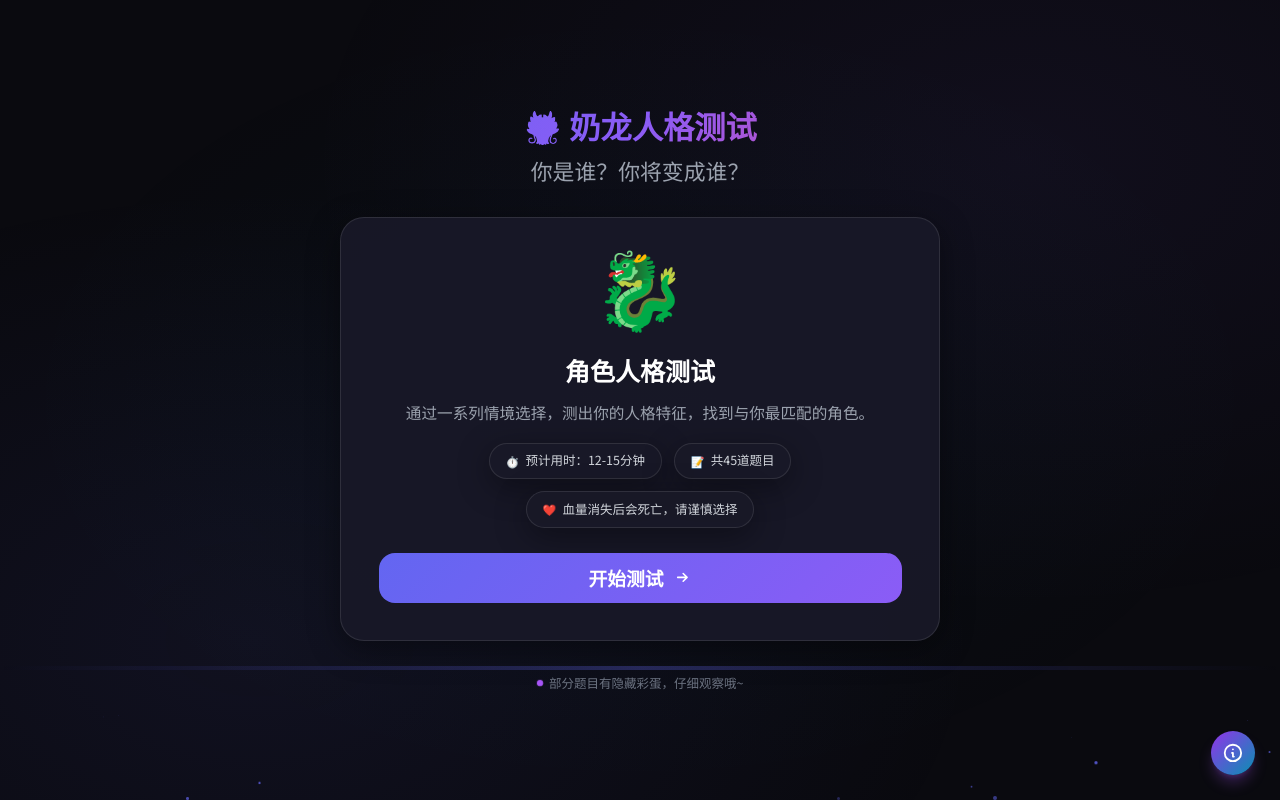
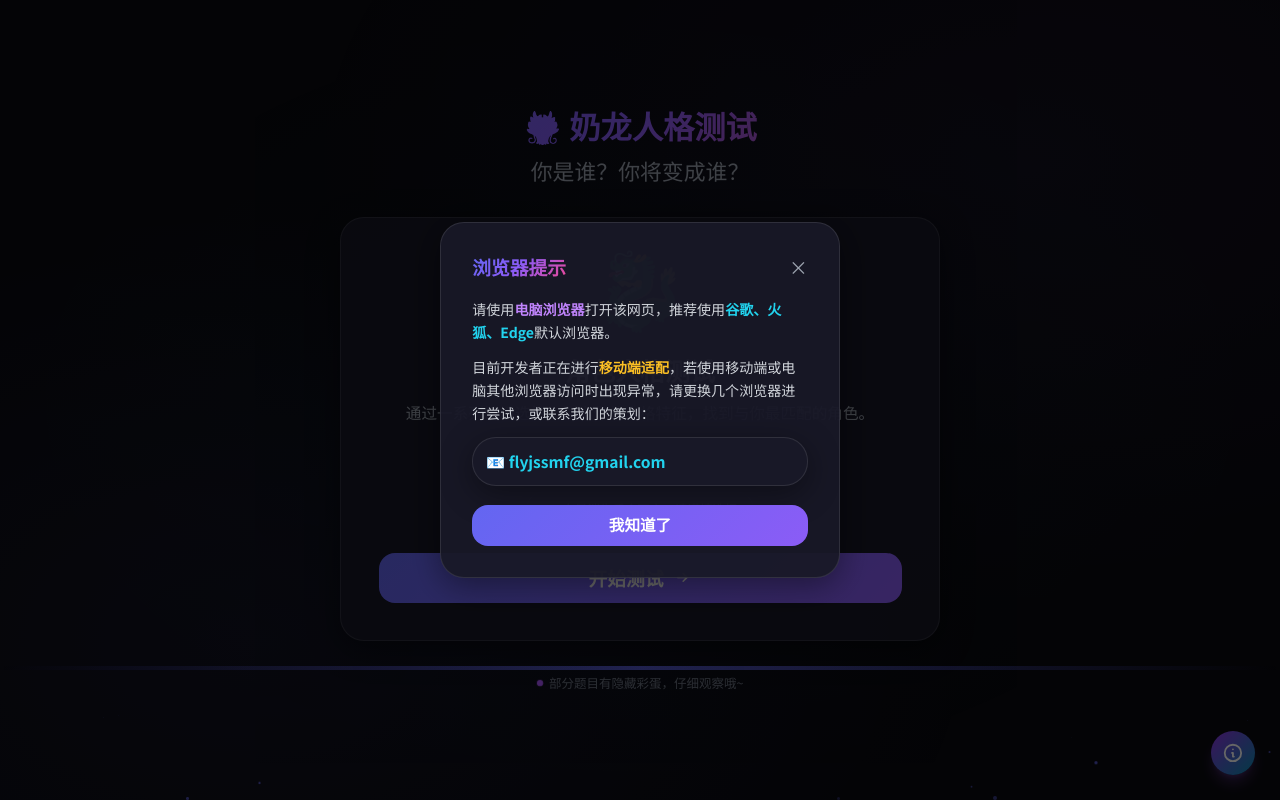
Before and after one commit to SMF12138/FLYJs-MBTI-NAILONG-BAN, a Vue app in the folder app/: page / in a window 1280 px wide. Built offline with nearby package versions, Linux system fonts and the light colour scheme.

Commit message:
feat: 首次访问弹出浏览器兼容性提示

```diff
--- a/app/src/App.vue
+++ b/app/src/App.vue
@@ -18,6 +18,7 @@ import ProgressBar from './components/ProgressBar.vue'
 
 const store = useTestStore()
 const showInfo = ref(false)
+const showWelcome = ref(false)
 const particles = ref([])
 let particleInterval = null
 const MAX_PARTICLES = 30
@@ -96,6 +97,13 @@ onMounted(() => {
   particleInterval = setInterval(createParticle, 300)
   window.addEventListener('keydown', handleKeydown)
   window.addEventListener('click', handleGlobalClick)
+
+  // 检查是否首次访问
+  const hasVisited = localStorage.getItem('mbti-visited')
+  if (!hasVisited) {
+    showWelcome.value = true
+    localStorage.setItem('mbti-visited', 'true')
+  }
 })
 
 onUnmounted(() => {
@@ -257,6 +265,26 @@ const handleKeydown = (e) => {
         </div>
       </div>
     </Transition>
+
+    <!-- 欢迎提示弹窗 -->
+    <Transition name="fade">
+      <div v-if="showWelcome" class="fixed inset-0 z-50 flex items-center justify-center bg-black/60" @click.self="showWelcome = false">
+        <div class="glass-card p-8 sm:p-10 max-w-lg w-full mx-4 animate-fade-in">
+          <div class="flex items-center justify-between mb-6">
+            <h3 class="text-2xl font-bold text-white gradient-text">浏览器提示</h3>
+            <button @click="showWelcome = false" class="text-gray-400 hover:text-white text-2xl transition-colors">&times;</button>
+          </div>
+          <div class="space-y-4 text-gray-300 text-lg leading-relaxed">
+            <p>请使用<span class="text-purple-400 font-semibold">电脑浏览器</span>打开该网页，推荐使用<span class="text-cyan-400 font-semibold">谷歌、火狐、Edge</span>默认浏览器。</p>
+            <p>目前开发者正在进行<span class="text-amber-400 font-semibold">移动端适配</span>，若使用移动端或电脑其他浏览器访问时出现异常，请更换几个浏览器进行尝试，或联系我们的策划：</p>
+            <div class="glass-card p-4 border-l-4 border-cyan-500">
+              <p class="text-cyan-400 font-semibold text-xl">📧 flyjssmf@gmail.com</p>
+            </div>
+          </div>
+          <button @click="showWelcome = false" class="mt-6 w-full py-3 bg-gradient-to-r from-purple-600 to-cyan-600 text-white font-bold rounded-2xl hover:opacity-90 transition-all text-xl btn-primary">我知道了</button>
+        </div>
+      </div>
+    </Transition>
   </div>
 </template>
 
```
